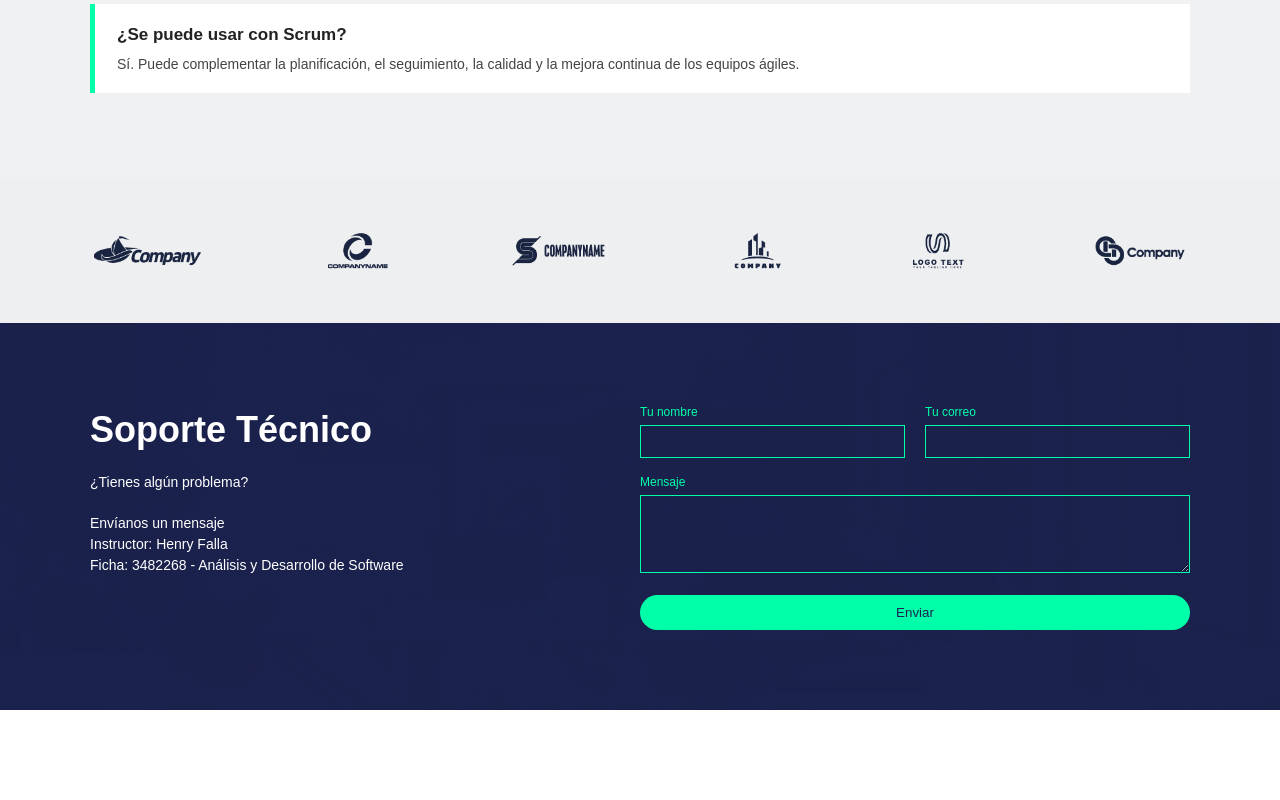
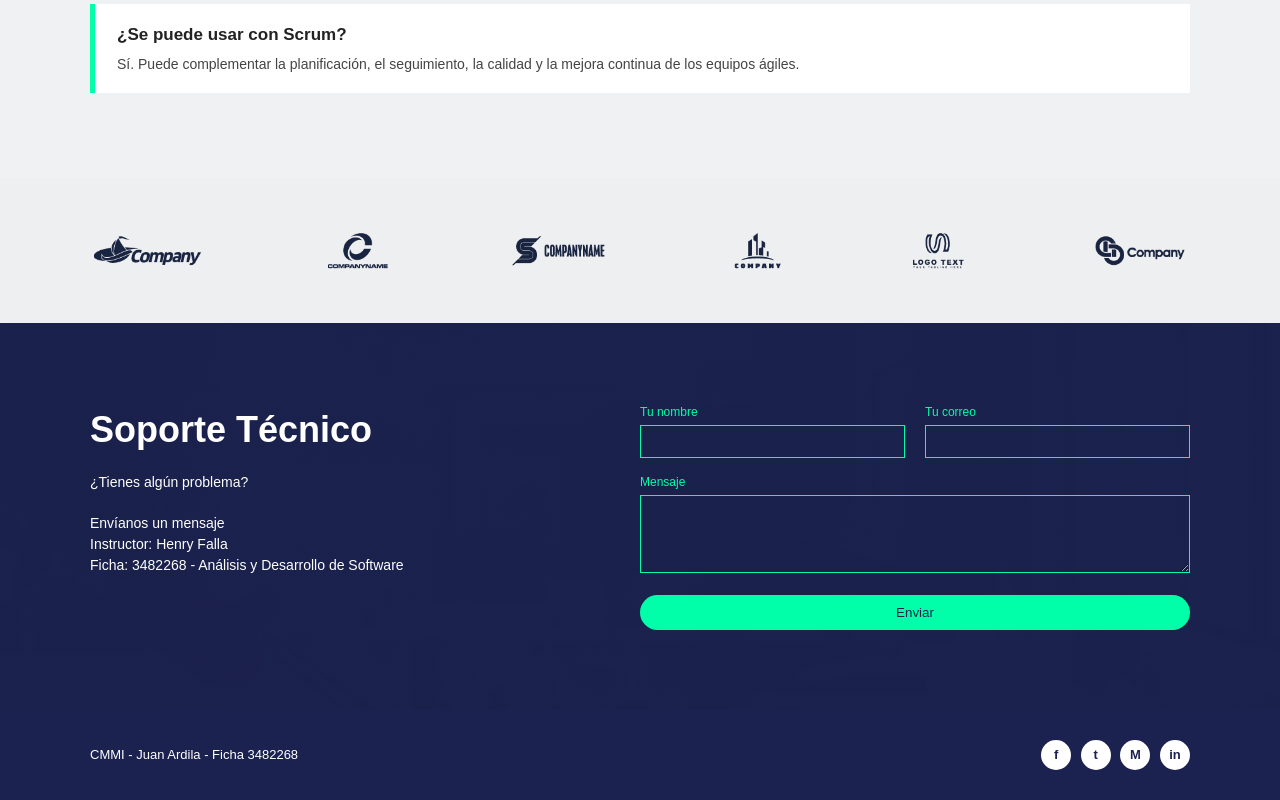
Before and after one commit to iJuanArdila/cmmi-juan-ardila, a plain HTML site: page index.html in a window 1280 px wide. Shown: the part 3347-4147 px from the top of the page. Before the commit the page ends 4057 px from the top, so only its background shows below. Drawn offline with Linux system fonts and the light colour scheme.

Commit message:
Pie de pagina con redes sociales

```diff
--- a/index.html
+++ b/index.html
@@ -189,5 +189,18 @@
         </div>
     </section>
 
+    <!-- Pie de pagina -->
+    <footer class="pie">
+        <div class="contenedor fila">
+            <p>CMMI - Juan Ardila - Ficha 3482268</p>
+            <div class="redes">
+                <span>f</span>
+                <span>t</span>
+                <span>M</span>
+                <span>in</span>
+            </div>
+        </div>
+    </footer>
+
 </body>
 </html>
--- a/styles.css
+++ b/styles.css
@@ -302,3 +302,23 @@ img{
     padding: 10px;
     cursor: pointer;
 }
+
+.pie{
+    background-color: #1b2250;
+    color: white;
+    padding: 30px 0;
+    font-size: 13px;
+}
+
+.redes span{
+    display: inline-block;
+    width: 30px;
+    height: 30px;
+    line-height: 30px;
+    text-align: center;
+    background-color: white;
+    color: #1b2250;
+    border-radius: 50%;
+    font-weight: bold;
+    margin-left: 6px;
+}
```
